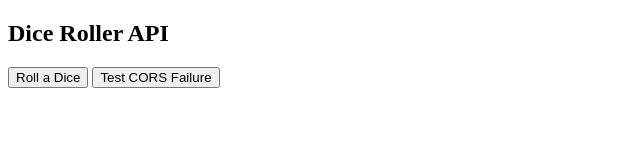
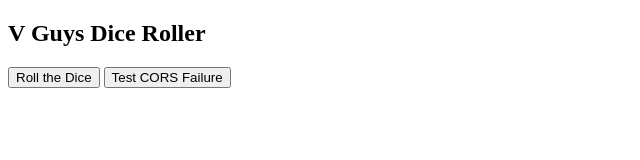
Before and after one commit to zaltirkawi/VGuys-DiceRoller, a website: page index.html in a window 1280 px wide. Shown: the whole page, without its empty margins (0-640 px from the left). Drawn offline with Linux system fonts and the light colour scheme; no server answers.

Commit message:
Update index.html
Text changes

```diff
--- a/index.html
+++ b/index.html
@@ -30,12 +30,12 @@
 <head>
     <meta charset="UTF-8">
     <meta name="viewport" content="width=device-width, initial-scale=1.0">
-    <title>Dice Roller API</title>
+    <title>V Guys Dice Roller API</title>
 </head>
 
 <body>
-    <h2>Dice Roller API</h2>
-    <button onclick="rollDice()">Roll a Dice</button>
+    <h2>V Guys Dice Roller</h2>
+    <button onclick="rollDice()">Roll the Dice</button>
     <button onclick="testCORS()">Test CORS Failure</button>
     <p id="result"></p>
     <p id="cors-error"></p>
```
